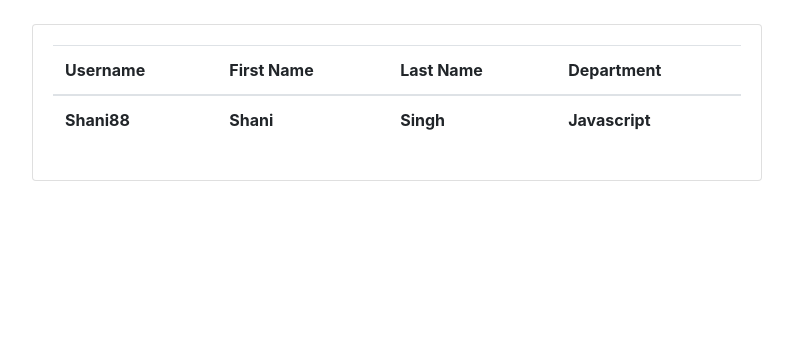
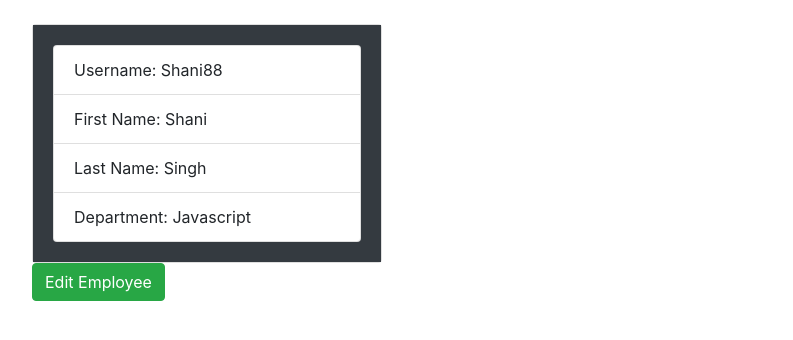
Before and after one commit to sandyrocks/face_detection, a Django app: page /employees/show/2 in a window 1280 px wide. Shown: the part 56-396 px from the top of the page, without its empty margins (53-846 px from the left). Run offline with Django 3.2, Linux system fonts and the light colour scheme; data comes from the database, SQL or seed files in the repository; both versions use the stored data as it was after the commit; lists and menus that the app fills with data are empty; some libraries are stand-ins or nearby versions.

Commit message:
Added edit functionality for employee.

```diff
--- a/employees/templates/employees/list.html
+++ b/employees/templates/employees/list.html
@@ -10,7 +10,8 @@
                         <th>First Name</th>
                         <th>Last Name </th>
                         <th> Department</th>
-                        <th>Visit</th>
+                        <th> Show </th>
+                        <th> Edit </th>
                     </tr>
                 </thead>
                 <tbody>
@@ -21,6 +22,7 @@
                             <th>{{ employee.last_name }}</th>
                             <th>{{ employee.department }}</th>
                             <th><a href="{%url 'employees:show_employee' employee.id %}">Show</a></th>
+                            <th><a href="{%url 'employees:edit_employee' employee.id %}">Edit</a></th>
                         </tr>
                     {% endfor %}
 
--- a/employees/templates/employees/show.html
+++ b/employees/templates/employees/show.html
@@ -2,35 +2,34 @@
 {% block content %}
     <div class="container">
         <div class="row">
-            <div class="col-md-offset-4 col-md-8">
+            <div class="col-md-4">
                 <div class="card">
-                    <div class="card-body">
-                        <table class="table table-blue">
-                            <thead>
-                                <tr>
-                                    <th>Username </th>
-                                    <th>First Name</th>
-                                    <th>Last Name</th>
-                                    <th>Department</th>
-                                </tr>
-                            </thead>
-                            <tbody>
-                                <tr>
-                                    <th>{{ employee.username }}</th>
-                                    <th>{{ employee.first_name }}</th>
-                                    <th>{{ employee.last_name }}</th>
-                                    <th>{{ employee.department }}</th>
-                                </tr>
-                            </tbody>
-                        </table>
+                    <div class="card-body bg-dark">
+                        <ul class="list-group">
+                            <li class="list-group-item">Username: {{ employee.username }}<br>
+                            <li class="list-group-item">First Name: {{ employee.first_name }}<br>
+                            <li class="list-group-item">Last Name: {{ employee.last_name }}<br>
+                            <li class="list-group-item">Department: {{ employee.department }}
+                        </ul>
                     </div>
                 </div>
             </div>
+            <div class="col-md-8">
+                {% if images %}
+                    <div class="card">
+                        <div class="card-body bg-dark">
+                            <div class="row">
+                                {% for  image in images %}
+                                    <div class="col-md-2">
+                                        <img width="50%" height="50%" src="{{ MEDIA_URL }}{{image}}"  alt="Cinque Terre">
+                                    </div>
+                                {% endfor %}
+                            </div>
+                        </div>
+                    </div>
+                {% endif %}
+            </div>
         </div>
-    </div>
-    <div class="container">
-    {% for  file in files %}
-        <img src="{{ MEDIA_URL }}{{file}}" class="img-fluid" alt="Cinque Terre">
-    {% endfor %}
+        <a class="btn btn-success" href="{%url 'employees:edit_employee' employee.id %}">Edit Employee</a>
     </div>
 {% endblock content %}
--- a/employees/urls.py
+++ b/employees/urls.py
@@ -6,5 +6,6 @@ from employees import views
 urlpatterns = [
 	path('add/', views.add_employee, name='add_employee'),
 	path('show/<int:id>', views.show_employee, name='show_employee'),
-	path('', views.list_employee, name='list_employee')
+	path('', views.list_employee, name='list_employee'),
+	path('show/<int:id>/edit', views.edit_employee, name='edit_employee')
 ]
--- a/employees/views.py
+++ b/employees/views.py
@@ -12,6 +12,7 @@ def index(request):
 
 
 def add_employee(request):
+    button_title = "Create Employee"
     if request.method == "POST":
         form = EmployeeForm(request.POST)
         files = request.FILES.getlist('file_field')
@@ -22,22 +23,17 @@ def add_employee(request):
                 handle_uploaded_file(f, employee_obj)
             return redirect(f"/employees/show/{employee_obj.id}")
         else:
-            return render(request, 'employees/add.html', {'form': form })
+            return render(request, 'employees/add.html', {'form': form, 'button_title': button_title })
     else:
         form = EmployeeForm()
-    return render(request, 'employees/add.html', {'form': form })
+    return render(request, 'employees/add.html', {'form': form, 'button_title': button_title})
 
 
 def show_employee(request, id=None):
     if id is not None:
         employee = Employee.objects.get(id=id)
-        path= f"uploads/{employee.username}/"
-        files_list = [f for f in glob.glob(path + "**/*", recursive=True)]
-        files = []
-        for file in files_list:
-            _, folder, filename = file.split("/")
-            files.append(f"{folder}/{filename}")
-        return render(request, 'employees/show.html', {'employee':employee, 'files': files})
+        images = get_images(employee)
+        return render(request, 'employees/show.html', {'employee':employee, 'images': images})
 
 
 def list_employee(request):
@@ -49,6 +45,24 @@ def train_employee(request):
     return render(request, 'employees/index.html')
 
 
+def edit_employee(request, id=None):
+    button_title = "Update Employee"
+    if id is not None:
+        employee = Employee.objects.get(id=id)
+        if request.method == "POST":
+            form = EmployeeForm(request.POST, instance=employee)
+            files = request.FILES.getlist('file_field')
+
+            if form.is_valid():
+                employee_obj = form.save()
+                for f in files:
+                    handle_uploaded_file(f, employee_obj)
+                return redirect(f"/employees/show/{employee_obj.id}")
+        else:
+            form = EmployeeForm(instance=employee)
+            images = get_images(employee)
+            return render(request, 'employees/add.html', {'form': form, 'images': images, 'button_title': button_title})
+
 def handle_uploaded_file(f, emp_object):
     os.chdir('uploads')
     if not os.path.isdir(emp_object.username):
@@ -58,3 +72,12 @@ def handle_uploaded_file(f, emp_object):
     with open(employee_storage, 'wb+') as destination:
         for chunk in f.chunks():
             destination.write(chunk)
+
+def get_images(employee):
+    path= f"uploads/{employee.username}/"
+    image_list = [f for f in glob.glob(path + "**/*", recursive=True)]
+    images = []
+    for file in image_list:
+        _, folder, filename = file.split("/")
+        images.append(f"{folder}/{filename}")
+    return images
--- a/requirements.txt
+++ b/requirements.txt
@@ -32,7 +32,7 @@ nbconvert==5.3.1
 nbformat==4.4.0
 notebook==5.4.0
 numpy==1.14.0
-opencv-python==3.4.0.12
+opencv-python==3.4.2.17
 pandocfilters==1.4.2
 parso==0.1.1
 pexpect==4.3.1
@@ -43,7 +43,6 @@ ptyprocess==0.5.2
 Pygments==2.2.0
 pyparsing==2.2.0
 python-dateutil==2.6.1
-pytz==2017.3
 PyYAML==3.12
 pyzmq==16.0.4
 qtconsole==4.3.1
@@ -51,7 +50,6 @@ scikit-learn==0.19.1
 scipy==1.0.0
 Send2Trash==1.4.2
 simplegeneric==0.8.1
-six==1.11.0
 tensorflow==1.5.0
 tensorflow-tensorboard==1.5.1
 terminado==0.8.1
--- a/src/train_images.py
+++ b/src/train_images.py
@@ -34,7 +34,7 @@ class IdentityMetadata():
 class Trainer():
 	def __init__(self):
 		# self.image_dir = sys.argv[1]
-		self.image_dir = "/home/webwerks/projects/project-face-recognition/23-07/pats/images"
+		self.image_dir = "uploads"
 		self.model = self.create_model()
 		self.alignment = AlignDlib('models/landmarks.dat')
 
--- a/static/css/style.css
+++ b/static/css/style.css
@@ -2,5 +2,9 @@ img {
     width: 100px;  /* set to anything and aspect ratio is maintained - also corrects glitch in Internet Explorer */
     height: 100px;  /* set to anything and aspect ratio is maintained */
     max-width: 100%;
-    border: 1px solid;  /* for older IE browsers that draw borders around images */
+    border: 3px solid;  /* for older IE browsers that draw borders around images */
 }
+
+.profile {
+    border: 2px solid;
+}
--- a/templates/registration/login.html
+++ b/templates/registration/login.html
@@ -6,7 +6,7 @@
 	<div class="col-md-4"></div>
 	<div class="col-md-8">
 		<div class="card">
-			<div class="card-body">
+			<div class="card-body bg-dark text-success">
 				<form method="POST">
 					{% csrf_token %}
 					{{ form.as_p }}
```
Also changed, not shown: employees/templates/employees/add.html (+21 -2 lines), employees/templates/employees/index.html (+5 -5 lines), db.sqlite3, 1 other file.
